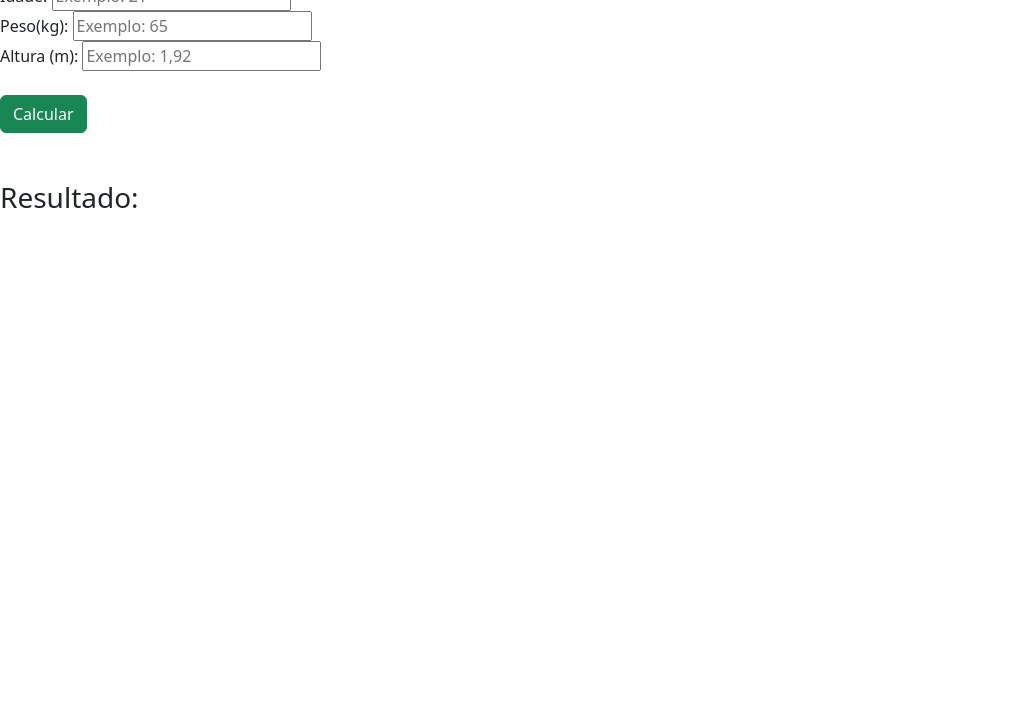
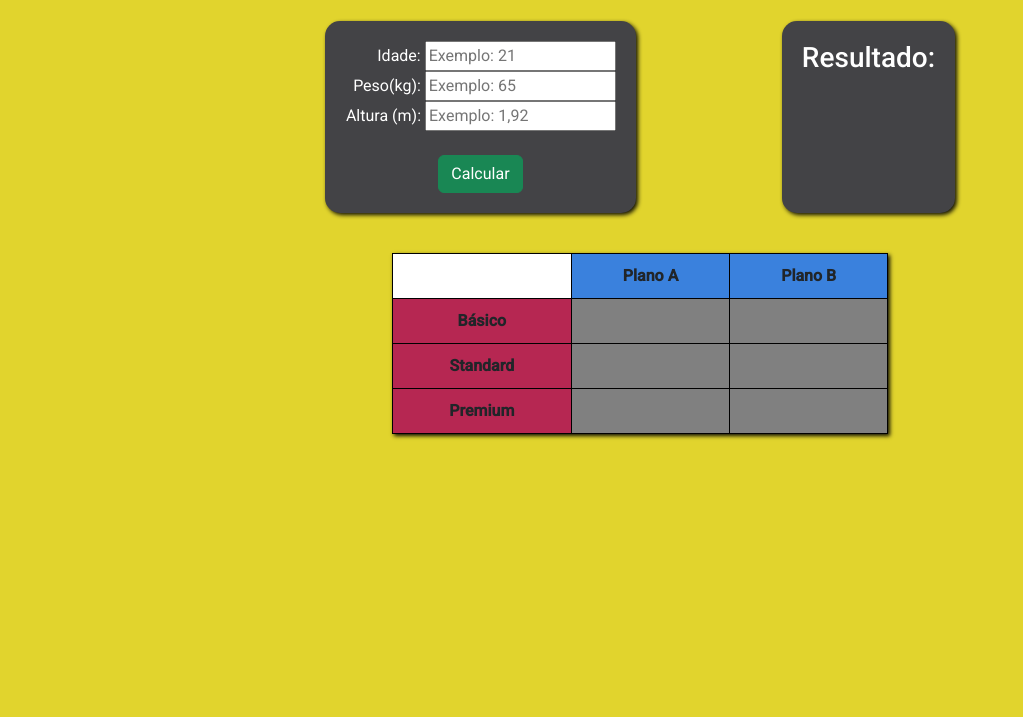
Before and after one commit to Lucas-1007/FinalDevWeb, a plain HTML site: page index.html in a window 1280 px wide. Shown: the part 83-800 px from the top of the page, without its empty margins (0-1023 px from the left). Drawn offline with nearby package versions, Linux system fonts and the light colour scheme.

Commit message:
SegundaAlteracao

```diff
--- a/index.html
+++ b/index.html
@@ -42,7 +42,28 @@
             </div>
     </div>
 
-
+    <table class="tabela1">
+        <tr>
+            <td class="tabela"></td>
+            <td class="celula">Plano A</td>
+            <td class="celula">Plano B</td>
+        </tr>
+        <tr>
+            <td class="celula2">Básico</td>
+            <td><p id="resultado1" class="resultado-tabela"></p></td>
+            <td> <p id="resultado4" class="resultado-tabela"></p></td>
+        </tr>
+        <tr>
+            <td class="celula2">Standard</td>
+            <td><p id="resultado2" class="resultado-tabela"></p></td>
+            <td><p id="resultado5" class="resultado-tabela"></p></td>
+        </tr>
+        <tr>
+            <td class="celula2">Premium</td>
+            <td><p id="resultado3" class="resultado-tabela"></p></td>
+            <td><p id="resultado6"class="resultado-tabela"></p></td>
+        </tr>
+    </table>
 
     <script src="calc.js"></script>
 
--- a/style.css
+++ b/style.css
@@ -1 +1,158 @@
 @import url('https://fonts.googleapis.com/css2?family=Roboto:wght@100;300;400;500&display=swap');
+
+* {
+    font-family: 'Roboto', sans-serif;
+}
+
+body {
+    font-family: Arial, sans-serif;
+    text-align: center;
+    margin: 20px;
+}
+table{
+    width: 400px;
+    border-collapse: collapse;
+    margin: 20px;
+}
+th, td {
+background-color: gray;
+border: 1px solid black;
+padding: 10px;
+text-align: center;
+font-weight: bold;
+}
+
+
+
+.celula{
+background-color: rgb(58, 129, 221);
+}
+.celula2{
+background-color: rgb(182, 39, 82);
+}
+
+body {
+    font-family: Arial, sans-serif;
+    text-align: center;
+    margin: 20px;
+}
+
+.classe1 {
+    background-color: rgb(67, 67, 70);
+    padding: 20px;
+    margin: 20px auto;
+    max-width: 420px;
+    border-radius: 15px;
+    box-shadow: 2px 2px 4px rgba(0, 0, 0, 0.932);
+}
+
+.input-field input {
+    background-color: transparent;
+}
+
+input[type="number"]::-webkit-inner-spin-button,
+input[type="number"]::-webkit-outer-spin-button {
+    -webkit-appearance: none;
+    margin: 0;
+}
+
+input[type="number"]:focus {
+    outline: none;
+}
+
+.container {
+    display: flex;
+    flex-direction: row;
+    justify-content: space-around;
+    width: 100%;
+    max-width: 800px;
+    margin: auto; /* Centraliza o container na horizontal */
+}
+
+.tabela1 {
+    width: 40%;
+    border-collapse: collapse;
+    margin: 20px auto;
+    box-shadow: 2px 2px 4px rgba(0, 0, 0, 0.932);
+}
+
+th,
+td {
+    background-color: gray;
+    border: 1px solid black;
+    padding: 10px;
+    text-align: center;
+    font-weight: bold;
+}
+
+
+
+@media only screen and (max-width: 767px) {
+    body {
+        overflow-x: hidden;
+    }
+
+    .container {
+        flex-direction: column;
+        align-items: center;
+    }
+
+    .classe1 {
+        width: 80%;
+    }
+    .tabela1{
+        width: 80%;
+    }
+    table {
+        width: 80%;
+    }
+
+    h1{
+        font-size: 20px;
+    }
+}
+
+.CorFundo{
+    background-color: rgba(221, 207, 17, 0.877)
+}
+
+.CruzVermelha{
+	color: red;
+}
+
+.Label{
+	margin-left: 32px;
+	color: white;
+}
+.Label2{
+    margin-left: 8px;
+	color: white;
+}
+.Label3{
+    margin-left: 1px;
+	color: white;
+}
+.Botao{
+    box-shadow: 2px 2px 4px rgba(0, 0, 0, 0.932);
+}
+.resultado{
+    color: white;
+}
+.paragrafo{
+    color: rgb(182, 161, 39);
+    font-weight: bold;
+}
+.paragrafo2{
+    color: green;
+    font-weight: bold;
+}
+.paragrafo3{
+    color: rgb(58, 129, 221);
+    font-weight: bold;
+}
+.tabela{
+    background-color: white;
+}
+.resultado-tabela{
+    color: white;
+}
```
